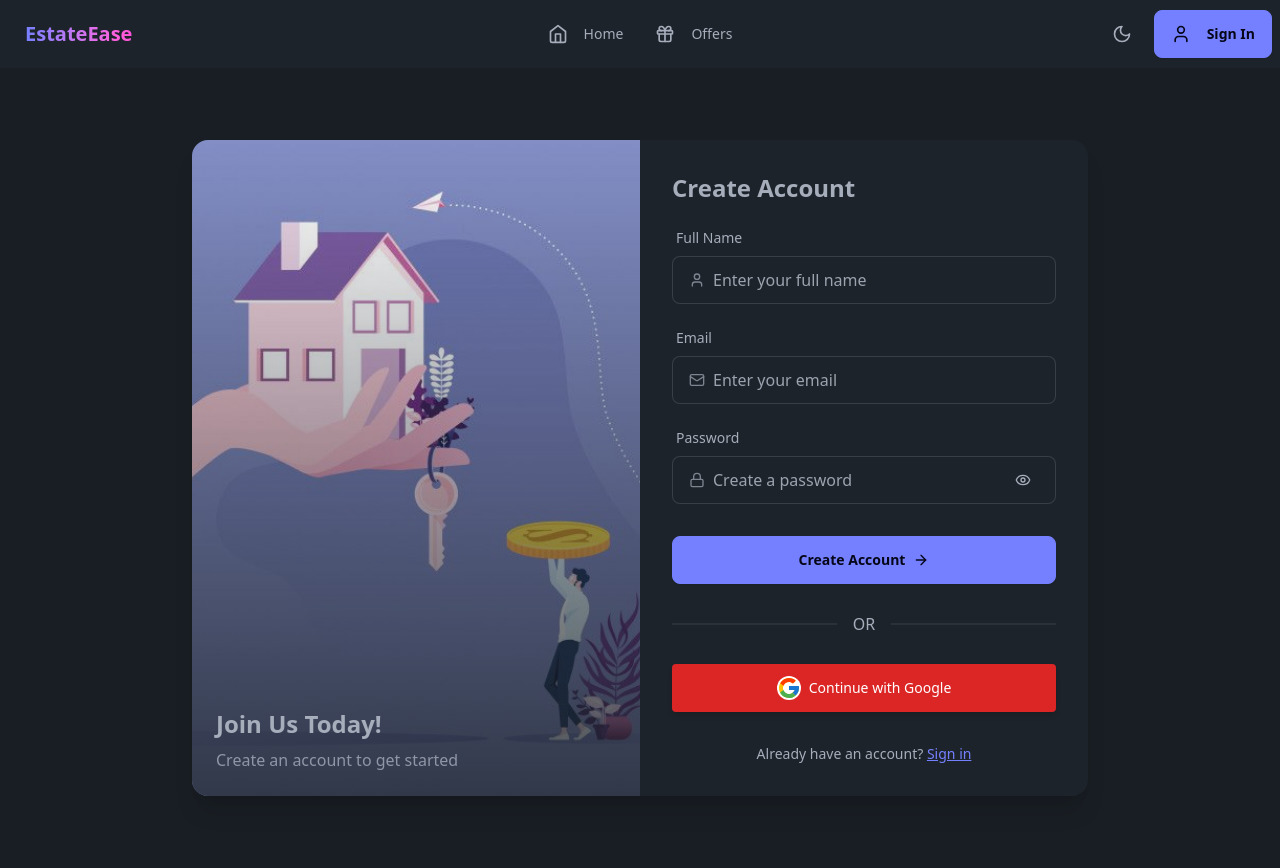
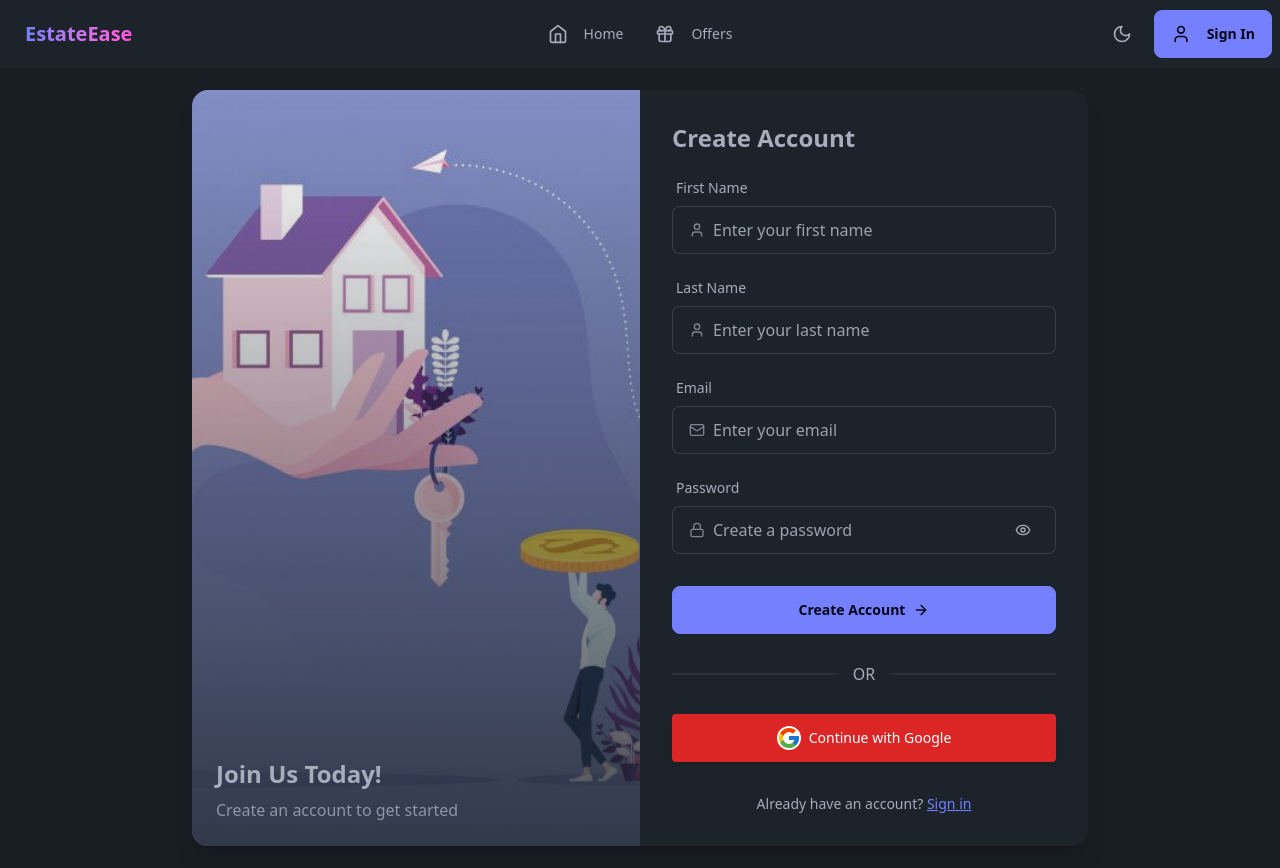
Before and after one commit to lahiruanushka/react-appwrite-estate-app, a React (Vite) app: page /sign-up in a window 1280 px wide. Built offline with nearby package versions, Linux system fonts and the light colour scheme.

Commit message:
feat(signup): add first name and last name fields to signup page

```diff
--- a/src/pages/SignUp.jsx
+++ b/src/pages/SignUp.jsx
@@ -14,12 +14,13 @@ import Image from "../assets/images/Premium Vector _ Real Estate Concept_ Busine
 const SignUp = () => {
   const [showPassword, setShowPassword] = useState(false);
   const [formData, setFormData] = useState({
-    name: "",
+    firstName: "",
+    lastName: "",
     email: "",
     password: "",
   });
   const [formErrors, setFormErrors] = useState({});
-  const { name, email, password } = formData;
+  const { firstName, lastName, email, password } = formData;
 
   function onChange(e) {
     setFormData((prevState) => ({
@@ -31,11 +32,13 @@ const SignUp = () => {
   const validateForm = () => {
     const errors = {};
 
-    if (!name) errors.name = "Full Name is required";
+    if (!firstName) errors.firstName = "First Name is required";
+    if (!lastName) errors.lastName = "Last Name is required";
     if (!email) errors.email = "Email is required";
     else if (!/\S+@\S+\.\S+/.test(email)) errors.email = "Email is invalid";
     if (!password) errors.password = "Password is required";
-    else if (password.length < 6) errors.password = "Password must be at least 6 characters";
+    else if (password.length < 6)
+      errors.password = "Password must be at least 6 characters";
 
     setFormErrors(errors);
     return Object.keys(errors).length === 0;
@@ -78,24 +81,49 @@ const SignUp = () => {
               </h1>
 
               <form className="flex flex-col gap-4" onSubmit={handleSubmit}>
-                {/* Name Input */}
+                {/* First Name Input */}
                 <div className="form-control">
                   <label className="label">
-                    <span className="label-text">Full Name</span>
+                    <span className="label-text">First Name</span>
                   </label>
                   <label className="input input-bordered flex items-center gap-2">
                     <LuUser className="w-4 h-4 opacity-70" />
                     <input
                       type="text"
-                      id="name"
-                      value={name}
+                      id="firstName"
+                      value={firstName}
                       onChange={onChange}
-                      placeholder="Enter your full name"
+                      placeholder="Enter your first name"
                       className="grow"
                     />
                   </label>
-                  {formErrors.name && (
-                    <p className="text-red-500 text-sm mt-1">{formErrors.name}</p>
+                  {formErrors.firstName && (
+                    <p className="text-red-500 text-sm mt-1">
+                      {formErrors.firstName}
+                    </p>
+                  )}
+                </div>
+
+                {/* Last Name Input */}
+                <div className="form-control">
+                  <label className="label">
+                    <span className="label-text">Last Name</span>
+                  </label>
+                  <label className="input input-bordered flex items-center gap-2">
+                    <LuUser className="w-4 h-4 opacity-70" />
+                    <input
+                      type="text"
+                      id="lastName"
+                      value={lastName}
+                      onChange={onChange}
+                      placeholder="Enter your last name"
+                      className="grow"
+                    />
+                  </label>
+                  {formErrors.lastName && (
+                    <p className="text-red-500 text-sm mt-1">
+                      {formErrors.lastName}
+                    </p>
                   )}
                 </div>
 
@@ -116,7 +144,9 @@ const SignUp = () => {
                     />
                   </label>
                   {formErrors.email && (
-                    <p className="text-red-500 text-sm mt-1">{formErrors.email}</p>
+                    <p className="text-red-500 text-sm mt-1">
+                      {formErrors.email}
+                    </p>
                   )}
                 </div>
 
@@ -148,7 +178,9 @@ const SignUp = () => {
                     </button>
                   </label>
                   {formErrors.password && (
-                    <p className="text-red-500 text-sm mt-1">{formErrors.password}</p>
+                    <p className="text-red-500 text-sm mt-1">
+                      {formErrors.password}
+                    </p>
                   )}
                 </div>
 
```
